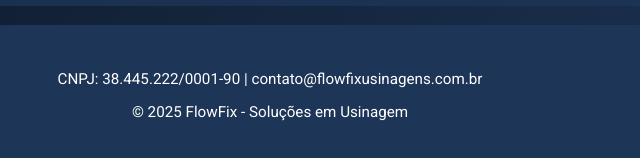
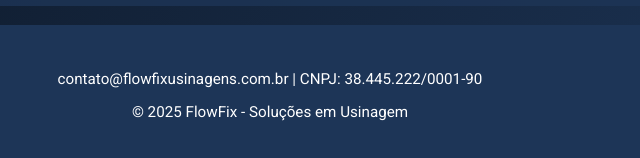
Before and after one commit to FlowFixUsinagem/flowflix-usinagem, a plain HTML site: page index.html in a window 1280 px wide. Shown: the part 1789-1947 px from the top of the page, 370-1010 px from the left. Drawn offline with Linux system fonts and the light colour scheme.

Commit message:
Update index.html

```diff
--- a/index.html
+++ b/index.html
@@ -206,13 +206,11 @@
     <a class="btn" href="https://wa.me/551151982811?text=Olá!%20Gostaria%20de%20fazer%20um%20orçamento%20de%20usinagem." target="_blank">💬 Fale com a FlowFix no WhatsApp</a>
   </section>
 
-
 .
-
 
   <footer>
     <p>
-      CNPJ: 38.445.222/0001-90 | contato@flowfixusinagens.com.br    </p>
+      contato@flowfixusinagens.com.br | CNPJ: 38.445.222/0001-90    </p>
 
     </p>
       © 2025 FlowFix - Soluções em Usinagem <br/>
```
